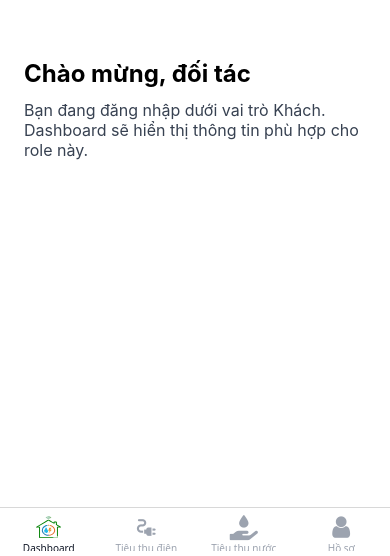
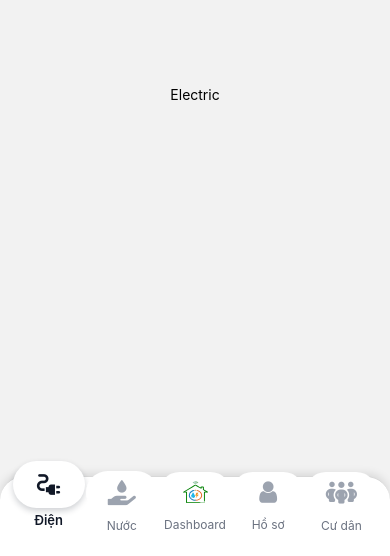
Before and after one commit to Management-System-for-Rental-SEP490/ISUMS_MOBILE_APP, a React Native app: screen /Main in a window 390 px wide. Shown: the part 288-844 px from the top of the page. Built offline with nearby package versions, Linux system fonts and the light colour scheme.

Commit message:
update icon effect

```diff
--- a/src/shared/components/footerNavigator.tsx
+++ b/src/shared/components/footerNavigator.tsx
@@ -1,3 +1,5 @@
+import React from "react";
+import { Text, View } from "react-native";
 import { createBottomTabNavigator } from "@react-navigation/bottom-tabs";
 import Icons from "../theme/icon";
 import { IconProps, MainTabParamList } from "../types";
@@ -8,6 +10,123 @@ import WaterUsageScreen from "../../features/consumption/screens/WaterUsageScree
 import BillingScreen from "../../features/billing/screens/BillingScreen";
 import TenantsScreen from "../../features/house/screens/TenantsScreen";
 import UserProfileScreen from "../../features/house/screens/UserProfileScreen";
+import { iconStyles } from "../styles/iconStyles";
+import footerStyles from "../styles/footerStyles";
+
+export const Tab = createBottomTabNavigator<MainTabParamList>();
+
+const tabIconMap: Record<keyof MainTabParamList, (props: IconProps) => React.ReactElement> = {
+  Dashboard: (props) => <Icons.logoHome {...props} />,
+  ElectricUsage: (props) => <Icons.electric {...props} />,
+  WaterUsage: (props) => <Icons.water {...props} />,
+  Billing: (props) => <Icons.contract {...props} />,
+  Tenants: (props) => <Icons.people {...props} />,
+  Profile: (props) => <Icons.user {...props} />,
+};
+
+const tabLabelMap: Record<keyof MainTabParamList, string> = {
+  Dashboard: "Dashboard",
+  ElectricUsage: "Điện",
+  WaterUsage: "Nước",
+  Billing: "Hóa đơn",
+  Tenants: "Cư dân",
+  Profile: "Hồ sơ",
+};
+
+const renderTabIcon =
+  (route: keyof MainTabParamList) =>
+  ({
+    color,
+    size,
+    focused,
+  }: {
+    color: string;
+    size: number;
+    focused: boolean;
+  }) => {
+    const icon = tabIconMap[route];
+    if (!icon) return null;
+    const iconSize = focused ? size + 6 : size;
+    const label = tabLabelMap[route] ?? route;
+    return (
+      <View
+        style={[
+          iconStyles.iconWrapper,
+          focused && iconStyles.iconWrapperActive,
+        ]}
+      >
+        <View
+          style={[
+            iconStyles.iconCircle,
+            focused && iconStyles.iconCircleActive,
+          ]}
+        >
+          {icon({ color, size: iconSize })}
+        </View>
+        <Text
+          style={[
+            iconStyles.iconLabel,
+            focused && iconStyles.iconLabelActive,
+          ]}
+          numberOfLines={1}
+        >
+          {label}
+        </Text>
+      </View>
+    );
+  };
+
+const screenOptions = ({
+  route,
+}: {
+  route: RouteProp<MainTabParamList, keyof MainTabParamList>;
+}) => ({
+  headerShown: false,
+  tabBarActiveTintColor: "#111827",
+  tabBarInactiveTintColor: "#9ca3af",
+  tabBarStyle: footerStyles.tabBar,
+  tabBarItemStyle: footerStyles.tabItem,
+  tabBarShowLabel: false,
+  tabBarIcon: renderTabIcon(route.name),
+});
+
+export const TenantTabs = () => (
+  <Tab.Navigator screenOptions={screenOptions}>
+    <Tab.Screen name="ElectricUsage" component={ElectricUsageScreen} />
+    <Tab.Screen name="WaterUsage" component={WaterUsageScreen} />
+    <Tab.Screen name="Dashboard" component={HomeScreen} />
+    <Tab.Screen name="Profile" component={UserProfileScreen} />
+    <Tab.Screen name="Tenants" component={TenantsScreen} />
+  </Tab.Navigator>
+);
+
+export const LandlordTabs = () => (
+  <Tab.Navigator screenOptions={screenOptions}>
+    <Tab.Screen name="Billing" component={BillingScreen} />
+    <Tab.Screen name="Dashboard" component={HomeScreen} />
+    <Tab.Screen name="Profile" component={UserProfileScreen} />
+  </Tab.Navigator>
+);
+
+export const ManagerTabs = () => (
+  <Tab.Navigator screenOptions={screenOptions}>
+    <Tab.Screen name="ElectricUsage" component={ElectricUsageScreen} />
+    <Tab.Screen name="Billing" component={BillingScreen} />
+    <Tab.Screen name="Dashboard" component={HomeScreen} />
+    <Tab.Screen name="Tenants" component={TenantsScreen} />
+    <Tab.Screen name="Profile" component={UserProfileScreen} />
+  </Tab.Navigator>
+);
+
+export const StaffTabs = () => (
+  <Tab.Navigator screenOptions={screenOptions}>
+    <Tab.Screen name="Dashboard" component={HomeScreen} />
+    <Tab.Screen name="Billing" component={BillingScreen} />
+    <Tab.Screen name="Profile" component={UserProfileScreen} />
+  </Tab.Navigator>
+);
+
+
 // Tóm tắt ý nghĩa và chức năng:
 // createBottomTabNavigator cho phép bạn tạo ra một thanh điều hướng (bottom tab navigation) ở phía dưới màn hình ứng dụng.
 // Thư viện này hỗ trợ các chức năng như:
@@ -18,7 +137,6 @@ import UserProfileScreen from "../../features/house/screens/UserProfileScreen";
 // Tóm lại, nó giúp bạn xây dựng một giao diện có nhiều trang (screen) mà người dùng có thể di chuyển qua lại dễ dàng bằng các nút trên thanh tab ở bên dưới ứng dụng.
 
 
-export const Tab = createBottomTabNavigator<MainTabParamList>();
 // Giải thích:
 // "Record<keyof MainTabParamList, (props: IconProps) => React.ReactElement>" nghĩa là object này có các key chính là tên các screen trong MainTabParamList.
 // Với mỗi key đó, value là một function nhận một tham số props có kiểu IconProps, và trả về một React element (chính là icon để hiển thị cho tab đó).
@@ -31,14 +149,9 @@ export const Tab = createBottomTabNavigator<MainTabParamList>();
 // Record<K, V> là một loại (type) tiện ích trong TypeScript, đại diện cho một object với các key là kiểu K và value là kiểu V.
 
 
-export const tabIconMap: Record<keyof MainTabParamList, (props: IconProps) => React.ReactElement> = {
-  Dashboard: (props) => <Icons.logoHome {...props} />, // {...props} là cách truyền các props (props là một object chứa các thuộc tính của component) cho component Icons.logoHome.
-  ElectricUsage: (props) => <Icons.electric {...props} />,
-  WaterUsage: (props) => <Icons.water {...props} />,
-  Billing: (props) => <Icons.contract {...props} />,
-  Tenants: (props) => <Icons.people {...props} />,
-  Profile: (props) => <Icons.user {...props} />,
-};
+
+  // {...props} là cách truyền các props (props là một object chứa các thuộc tính của component) cho component Icons.logoHome.
+
 
 // ĐÂY LÀ ĐỊNH NGHĨA MỘT HÀM. HÀM NÀY DÙNG LÀM GIÁ TRỊ (VALUE) CHO screenOptions CỦA createBottomTabNavigator.
 // LÝ DO HÀM NÀY PHẢI DÙNG ARROW FUNCTION: VÌ MỖI TAB SẼ GỌI HÀM NÀY VỚI route KHÁC NHAU (tức là truyền tham số khác nhau).
@@ -91,11 +204,11 @@ export const tabIconMap: Record<keyof MainTabParamList, (props: IconProps) => Re
 
 
 // Giải thích TỪNG DÒNG, TỪNG CÂU LỆNH và TỪNG KÝ HIỆU
-export const tabScreenOptions = (
-  {
+
+
     // destructuring, lấy thuộc tính "route" từ object truyền vào hàm này
-    route, // "route" là thông tin về màn hình/tab hiện tại (do hệ thống truyền vào)
-  } : {
+     // "route" là thông tin về màn hình/tab hiện tại (do hệ thống truyền vào)
+
     // Khai báo kiểu của tham số object này (TypeScript)
     // Cú pháp "route: RouteProp<MainTabParamList, keyof MainTabParamList>;" nghĩa là:
     // - route: là tên thuộc tính (property) trong object truyền vào.
@@ -104,75 +217,36 @@ export const tabScreenOptions = (
     // - Tham số đầu tiên "MainTabParamList" là type mô tả tất cả các route (screen/tab) và các tham số của chúng.
     // - Tham số thứ hai "keyof MainTabParamList" nghĩa là lấy tên (key) của tất cả các screen có trong MainTabParamList (ví dụ: "Dashboard", "ElectricUsage", ...)
     // => Kết quả: route là một biến mà TypeScript hiểu rằng nó sẽ chứa thông tin về một trong các màn hình có trong MainTabParamList.
-    route: RouteProp<MainTabParamList, keyof MainTabParamList>;
+
     // Nghĩa là: route là 1 object chỉ lấy các tên (key) định nghĩa trong MainTabParamList mà thôi
-  }
-) => (
-  {
+
     // Ở đây dùng ngoặc tròn để hàm trả về trực tiếp 1 object mà không cần viết "return"
     // (Arrow function có thể trả về trực tiếp object như này, nếu bọc bằng dấu ngoặc tròn)
 
     // Không hiển thị header (tiêu đề trên cùng) cho từng tab
-    headerShown: false,
+
 
     // Khi tab được chọn, icon/text của tab sẽ có màu này
-    tabBarActiveTintColor: "#111827",
+
 
     // Khi tab không được chọn, icon/text của tab sẽ có màu này
-    tabBarInactiveTintColor: "#9ca3af",
+
 
     // tabBarIcon là một function nhỏ dùng để custom icon cho từng tab ở dưới thanh tab bar
     // Hàm này do hệ thống gọi, và truyền vào object có 2 thuộc tính là color, size
-    tabBarIcon: (
-      { color, size } : { color: string; size: number }
+
       // Tham số color là màu mà hệ thống muốn bạn dùng cho icon (phụ thuộc vào active/inactive)
       // Tham số size là kích cỡ icon (px)
-    ) => {
+      // Tham số focused cho biết tab này đang được chọn hay không
+
       // lấy function tạo icon từ tabIconMap, dựa trên route.name (tên tab hiện tại)
-      const icon = tabIconMap[route.name];
-      // nếu tìm được icon thì truyền 2 props color, size để tạo ra icon đúng màu & cỡ
-      // nếu không tìm được thì trả về null (không hiển thị icon)
-      return icon ? icon({ color, size }) : null;
-    }
-  }
-);
+
 // Tóm lại: tabScreenOptions là 1 ARROW FUNCTION, mục đích trả về một object option cho từng tab dựa vào tên route
 
-export const TenantTabs = () => (
+
   // Tab.Navigator là một component được cung cấp bởi thư viện React Navigation (thường là @react-navigation/bottom-tabs hoặc @react-navigation/material-top-tabs).
   // Nó dùng để tạo ra thanh điều hướng tab (tab bar) ở phía dưới hoặc trên màn hình ứng dụng, giúp người dùng chuyển đổi giữa các màn hình (screen) chính.
   // Trong Tab.Navigator, bạn sẽ định nghĩa các Tab.Screen tương ứng với từng màn hình mà bạn muốn hiển thị trong tab bar.
   // Mỗi Tab.Screen sẽ đại diện cho một tab, với thuộc tính name (tên route) và component (component sẽ render khi tab này được chọn).
   // Props "screenOptions" dùng để cấu hình chung cho tất cả các tab (ví dụ: màu sắc, icon, ẩn hiện header,...).
   // Khi ứng dụng chạy, Tab.Navigator sẽ tự động tạo giao diện tab bar và xử lý chuyển đổi giữa các màn hình tương ứng khi người dùng chọn tab.
-  <Tab.Navigator screenOptions={tabScreenOptions}>
-    <Tab.Screen name="Dashboard" component={HomeScreen} options={{ title: "Dashboard" }} />
-    <Tab.Screen name="ElectricUsage" component={ElectricUsageScreen} options={{ title: "Tiêu thụ điện" }} />
-    <Tab.Screen name="WaterUsage" component={WaterUsageScreen} options={{ title: "Tiêu thụ nước" }} />
-    <Tab.Screen name="Profile" component={UserProfileScreen} options={{ title: "Hồ sơ" }} />
-  </Tab.Navigator>
-);
-
-export const LandlordTabs = () => (
-  <Tab.Navigator screenOptions={tabScreenOptions}>
-    <Tab.Screen name="Dashboard" component={HomeScreen} options={{ title: "Dashboard" }} />
-    <Tab.Screen name="Billing" component={BillingScreen} options={{ title: "Billing" }} />
-    <Tab.Screen name="Profile" component={UserProfileScreen} options={{ title: "Hồ sơ" }} />
-  </Tab.Navigator>
-);
-export const ManagerTabs = () => (
-  <Tab.Navigator screenOptions={tabScreenOptions}>
-    <Tab.Screen name="Dashboard" component={HomeScreen} options={{ title: "Dashboard" }} />
-    <Tab.Screen name="Billing" component={BillingScreen} options={{ title: "Billing" }} />
-    <Tab.Screen name="Tenants" component={TenantsScreen} options={{ title: "Cư dân" }} />
-    <Tab.Screen name="Profile" component={UserProfileScreen} options={{ title: "Hồ sơ" }} />
-  </Tab.Navigator>
-);
-
-export const StaffTabs = () => (
-  <Tab.Navigator screenOptions={tabScreenOptions}>
-    <Tab.Screen name="Dashboard" component={HomeScreen} options={{ title: "Dashboard" }} />
-    <Tab.Screen name="Billing" component={BillingScreen} options={{ title: "Billing" }} />
-    <Tab.Screen name="Profile" component={UserProfileScreen} options={{ title: "Hồ sơ" }} />
-  </Tab.Navigator>
-);
--- /dev/null
+++ b/src/shared/styles/iconStyles.tsx
@@ -0,0 +1,40 @@
+import { StyleSheet } from "react-native";
+
+export const iconStyles = StyleSheet.create({
+
+  iconWrapper: {
+    paddingHorizontal: 8,
+    flexDirection: "column",
+
+  },
+  iconWrapperActive: {
+    transform: [{ translateY: -8 }], // khi icon active, icon sẽ di chuyển xuống 8px
+  },
+  iconCircle: {
+    padding: 8,
+    borderRadius: 99999,
+    backgroundColor: "#fff",
+    borderColor: "rgba(156, 163, 175, 0.4)",
+    alignItems: "center",
+  },
+  iconCircleActive: {
+    borderColor: "#111827",
+    shadowColor: "#0f172a",
+    shadowOffset: { width: 0, height: 3 },
+    shadowOpacity: 0.2,
+    shadowRadius: 6,
+    elevation: 6,
+  },
+  iconLabel: {
+    marginTop: 4,
+    fontSize: 12,
+    color: "#6b7280",
+    textAlign: "center",
+    width: 72,
+  },
+  iconLabelActive: {
+    color: "#111827",
+    fontSize: 13,
+    fontWeight: "600",
+  },
+});
```
Also changed, not shown: src/shared/styles/footerStyles.tsx (+42 -21 lines).
